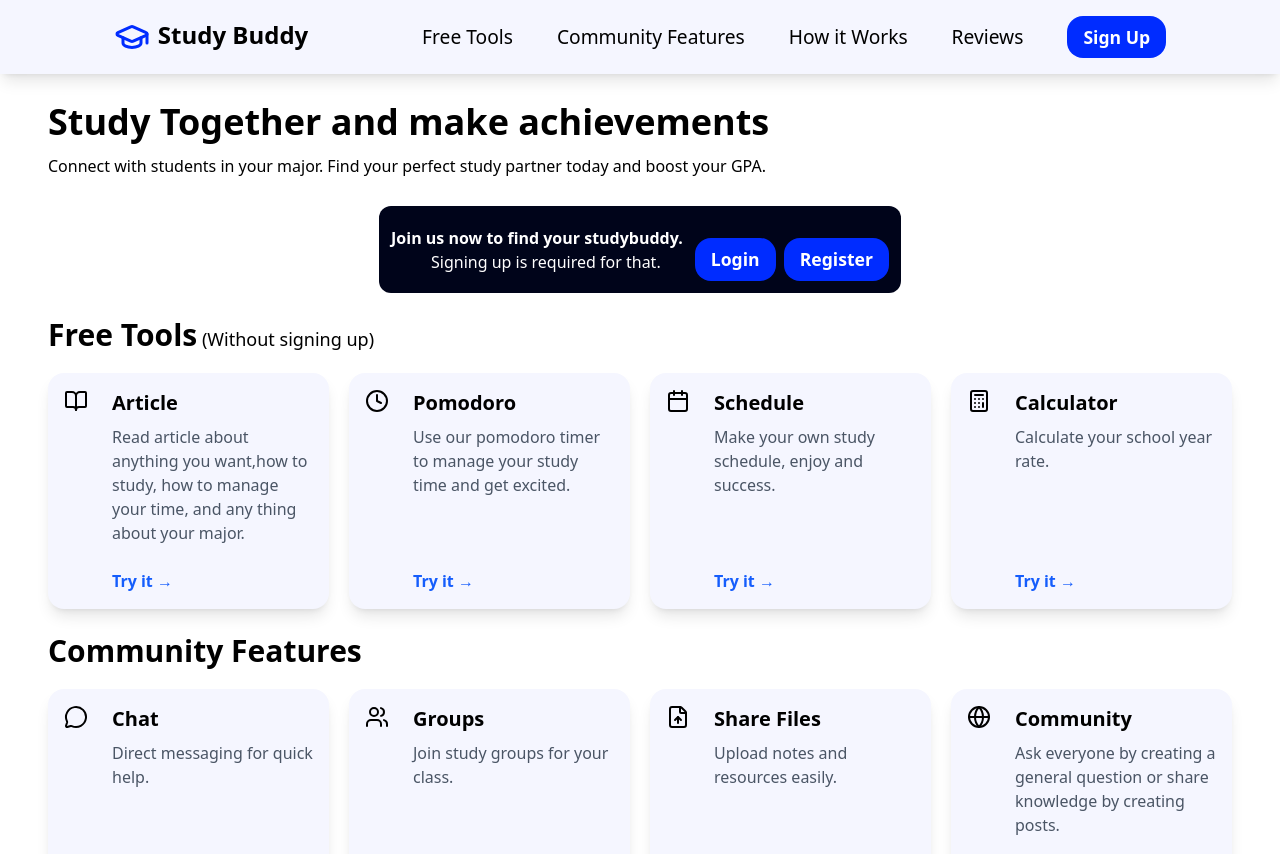
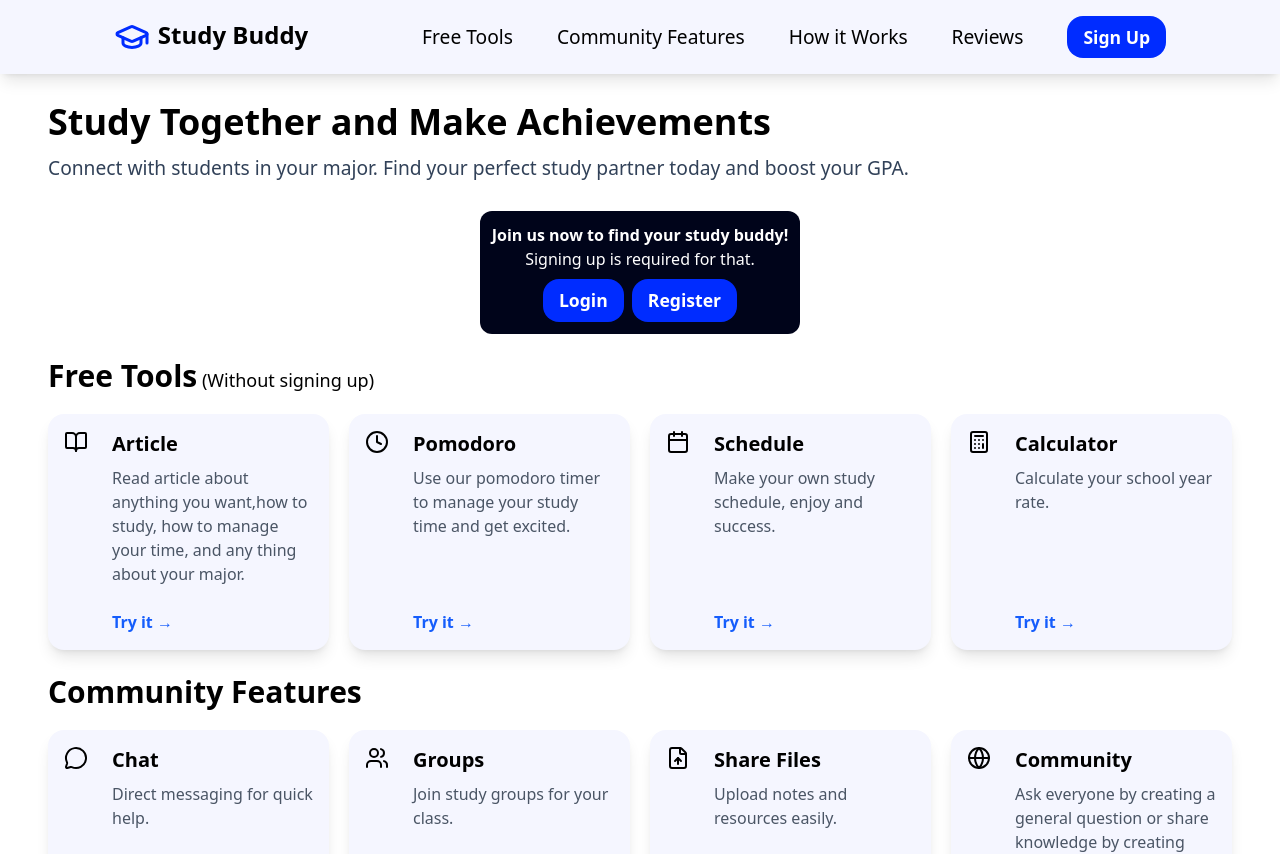
Before and after one commit to IbrahimZherati/StudyBuddy, a Next.js app in the folder studybuddy-frontend/: page / in a window 1280 px wide. Shown: the top 854 px of the page. Built offline with nearby package versions, Linux system fonts and the light colour scheme.

Commit message:
Applied some changes to Hero.jsx

```diff
--- a/studybuddy-frontend/app/globals.css
+++ b/studybuddy-frontend/app/globals.css
@@ -29,6 +29,10 @@
 
     .title {
         @apply text-3xl font-bold mb-3;
+    }
+
+    .sub-title {
+        @apply text-[1.2rem] text-slate-700
     }
 
     .input-span {
--- a/studybuddy-frontend/components/Hero.jsx
+++ b/studybuddy-frontend/components/Hero.jsx
@@ -6,26 +6,26 @@ export default function Hero() {
         <section>
             <div className='my-7 ml-12'>
                 <h1 className='text-4xl font-bold mb-3'>
-                    Study Together and make achievements
+                    Study Together and Make Achievements
                 </h1>
 
-                <p>
+                <p className='sub-title'>
                     Connect with students in your major. Find your perfect study partner today and boost your GPA.
                 </p>
             </div>
 
-            <div className='flex items-center bg-[#00041A] mx-auto mt-5 w-fit rounded-xl p-3'>
-                <div className='text-white mr-3'>
-                    <p className='font-bold'>
-                        Join us now to find your studybuddy.
+            <div className='flex-col-center gap-2 bg-[#00041A] mx-auto mt-5 w-fit rounded-xl p-3'>
+                <div className='flex-col-center text-white'>
+                    <p className='font-bold text-center'>
+                        Join us now to find your study buddy!
                     </p>
 
-                    <p className='ml-10'>
+                    <p>
                         Signing up is required for that.
                     </p>
                 </div>
 
-                <div className='mt-5 flex justify-between'>
+                <div className='flex justify-between'>
                     <Link href='/login'>
                         <button className="btn-sign">
                             Login
```
